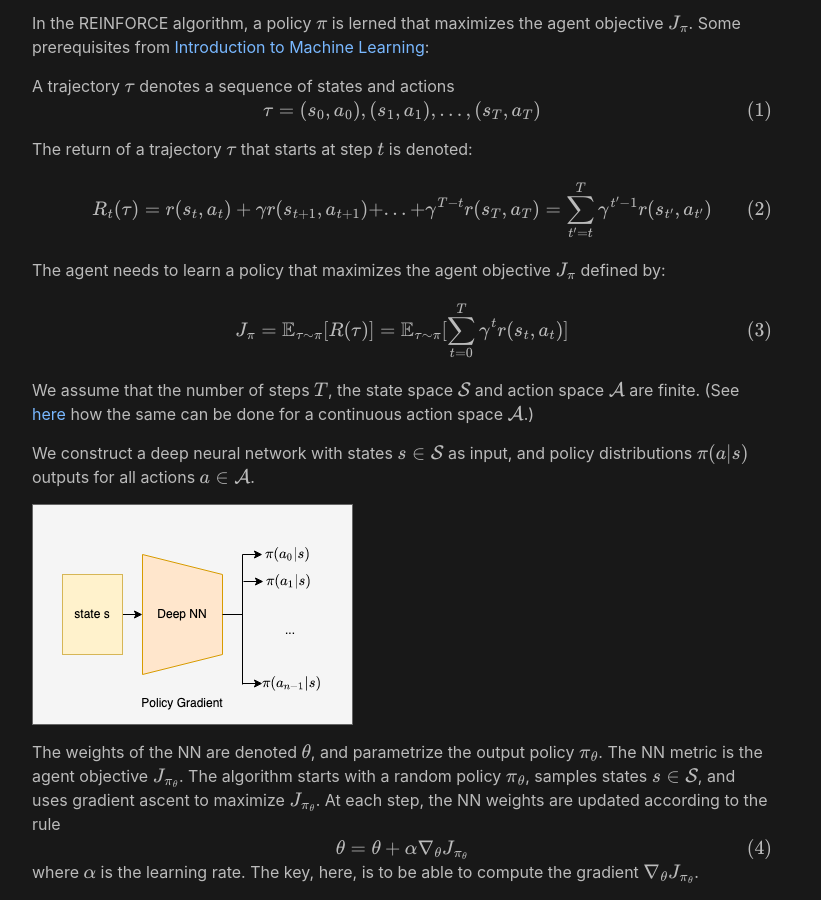
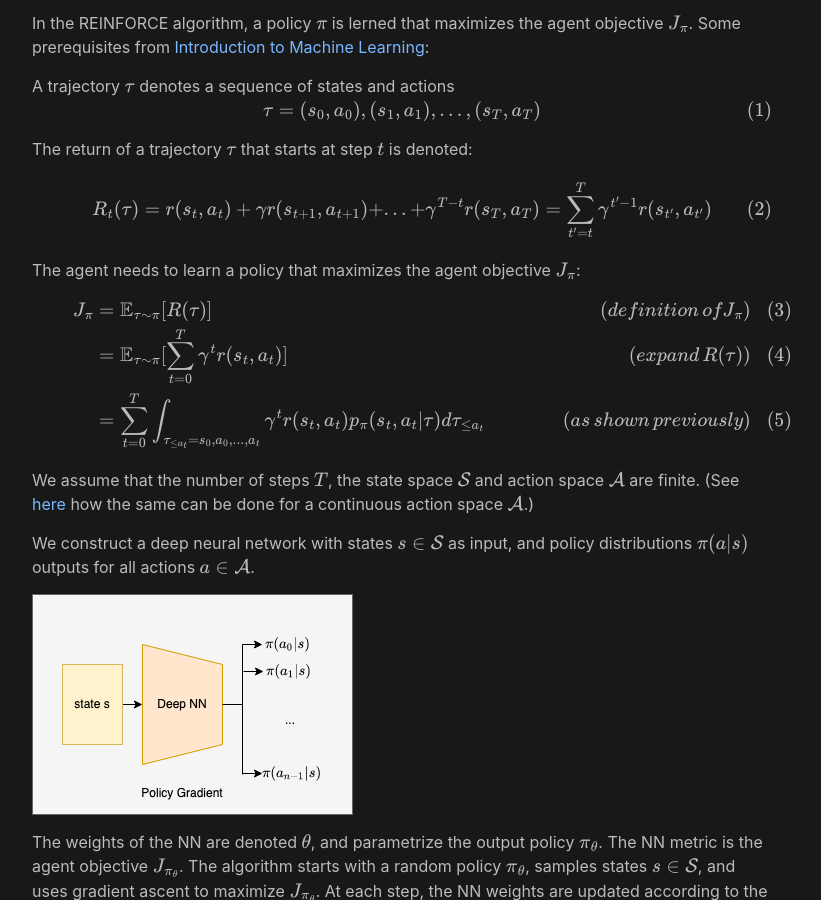
Before and after one commit to analytiq-hub/sigagent.github.io, a Jekyll site: the page built from machine_learning/_posts/2021-02-14-reinforce.md, in a window 1280 px wide and 900 px high, scrolled down 552 px. Shown: the whole window, without its empty margins (238-1059 px from the left). Built offline with Jekyll 4.4.1, drawn with Linux system fonts in a browser that asks for light colours; formulas are drawn with MathJax 3; a script that is not in the unit is left out.

Commit message:
*** empty log message ***

```diff
--- a/machine_learning/_posts/2021-02-14-reinforce.md
+++ b/machine_learning/_posts/2021-02-14-reinforce.md
@@ -33,12 +33,14 @@ R_t(\tau) = r(s_{t}, a_{t}) + {\gamma}r(s_{t+1}, a_{t+1}) + ... + {\gamma^{T-t}}
 \end{equation}
 $$
 
-The agent needs to learn a policy that maximizes the agent objective $$J_\pi$$ defined by:
+The agent needs to learn a policy that maximizes the agent objective $$J_\pi$$:
 
 $$
-\begin{equation} \label{eq:objective}
-J_\pi = \mathbb{E}_{\tau \sim \pi}[R(\tau)] = \mathbb{E}_{\tau \sim \pi}[\sum_{t=0}^{T} \gamma^{t} r(s_t, a_t)]
-\end{equation}
+\begin{align}
+J_\pi & = \mathbb{E}_{\tau \sim \pi}[R(\tau)] & (definition \, of J_\pi)\\
+ & = \mathbb{E}_{\tau \sim \pi}[\sum_{t=0}^{T} \gamma^{t} r(s_t, a_t)] & (expand\, R(\tau))\\
+& = \sum_{t=0}^{T} \int_{\tau_{\le a_t} = s_0, a_0, ... , a_t} \gamma^{t} r(s_t, a_t) p_\pi(s_t, a_t \vert \tau) d\tau_{\le a_t} \hspace{1cm} & (as \, shown \, previously) \\
+\end{align}
 $$
 
 We assume that the number of steps $$T$$, the state space $$\mathcal{S}$$ and action space $$\mathcal{A}$$ are finite. (See [here](https://datascience.stackexchange.com/questions/25209/why-are-policy-gradient-methods-preferred-over-value-function-approximation-in-c/25212#25212) how the same can be done for a continuous action space $$\mathcal{A}$$.)
```
